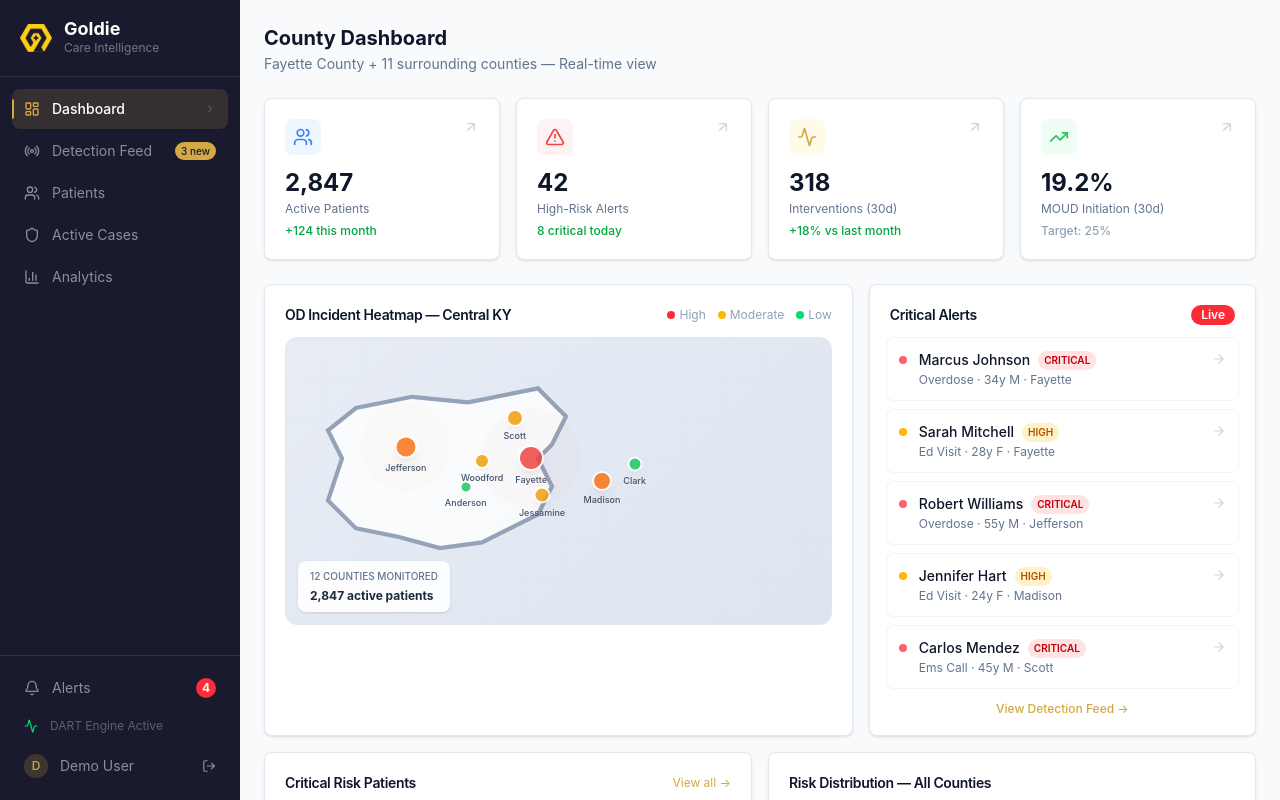
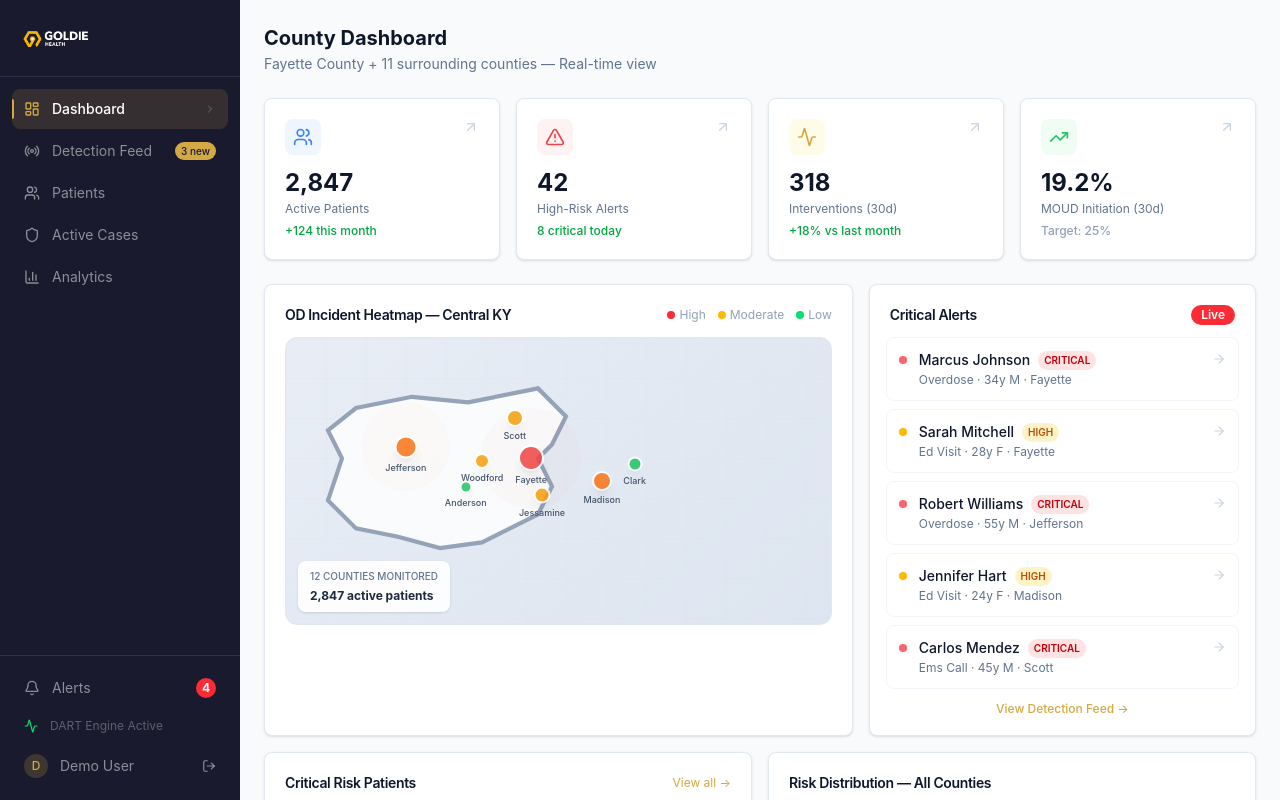
Before and after one commit to cgmartin0310/goldie-v2-prototype, a React app in the folder frontend/: page /dashboard in a window 1280 px wide. Built offline with nearby package versions, Linux system fonts and the light colour scheme; sample sign-in values are in the browser's storage; the HTML template or start-up script is replaced by a standard one.

Commit message:
branding: use official Goldie Health logos from brand guide

```diff
--- a/frontend/src/components/Layout.tsx
+++ b/frontend/src/components/Layout.tsx
@@ -33,12 +33,8 @@ export default function Layout({ children }: LayoutProps) {
       <aside className="w-60 flex-shrink-0 flex flex-col" style={{ background: '#1a1a2e' }}>
         {/* Logo */}
         <div className="p-5 border-b border-white/10">
-          <div className="flex items-center gap-3">
-            <img src="/logo-goldie.svg" alt="Goldie" className="h-8 w-auto" />
-            <div>
-              <div className="font-bold text-white text-lg leading-none">Goldie</div>
-              <div className="text-xs text-white/40 mt-0.5">Care Intelligence</div>
-            </div>
+          <div className="flex items-center">
+            <img src="/goldie-logo-full.png" alt="Goldie Health" className="h-9 w-auto" />
           </div>
         </div>
 
--- a/frontend/src/pages/Login.tsx
+++ b/frontend/src/pages/Login.tsx
@@ -32,9 +32,8 @@ export default function Login() {
       <div className="hidden lg:flex flex-col justify-between w-1/2 p-12"
         style={{ background: 'linear-gradient(135deg, #1a1a2e 0%, #16213e 50%, #0f3460 100%)' }}>
 
-        <div className="flex items-center gap-3">
-          <img src="/logo-goldie.svg" alt="Goldie Health" className="h-10 w-auto" />
-          <span className="text-white text-2xl font-bold">Goldie</span>
+        <div className="flex items-center">
+          <img src="/goldie-logo-full.png" alt="Goldie Health" className="h-12 w-auto" />
         </div>
 
         <div>
@@ -75,9 +74,8 @@ export default function Login() {
       <div className="flex-1 flex items-center justify-center p-8">
         <div className="w-full max-w-sm">
           {/* Mobile logo */}
-          <div className="lg:hidden flex items-center gap-3 mb-8">
-            <img src="/logo-goldie.svg" alt="Goldie Health" className="h-10 w-auto" />
-            <span className="text-white text-2xl font-bold">Goldie</span>
+          <div className="lg:hidden flex items-center mb-8">
+            <img src="/goldie-logo-full.png" alt="Goldie Health" className="h-10 w-auto" />
           </div>
 
           <div className="rounded-2xl p-8" style={{ background: 'rgba(255,255,255,0.05)', border: '1px solid rgba(255,255,255,0.08)' }}>
```
Also changed, not shown: frontend/public/goldie-logo-full.png (added), frontend/public/goldie-logomark.png (added).
